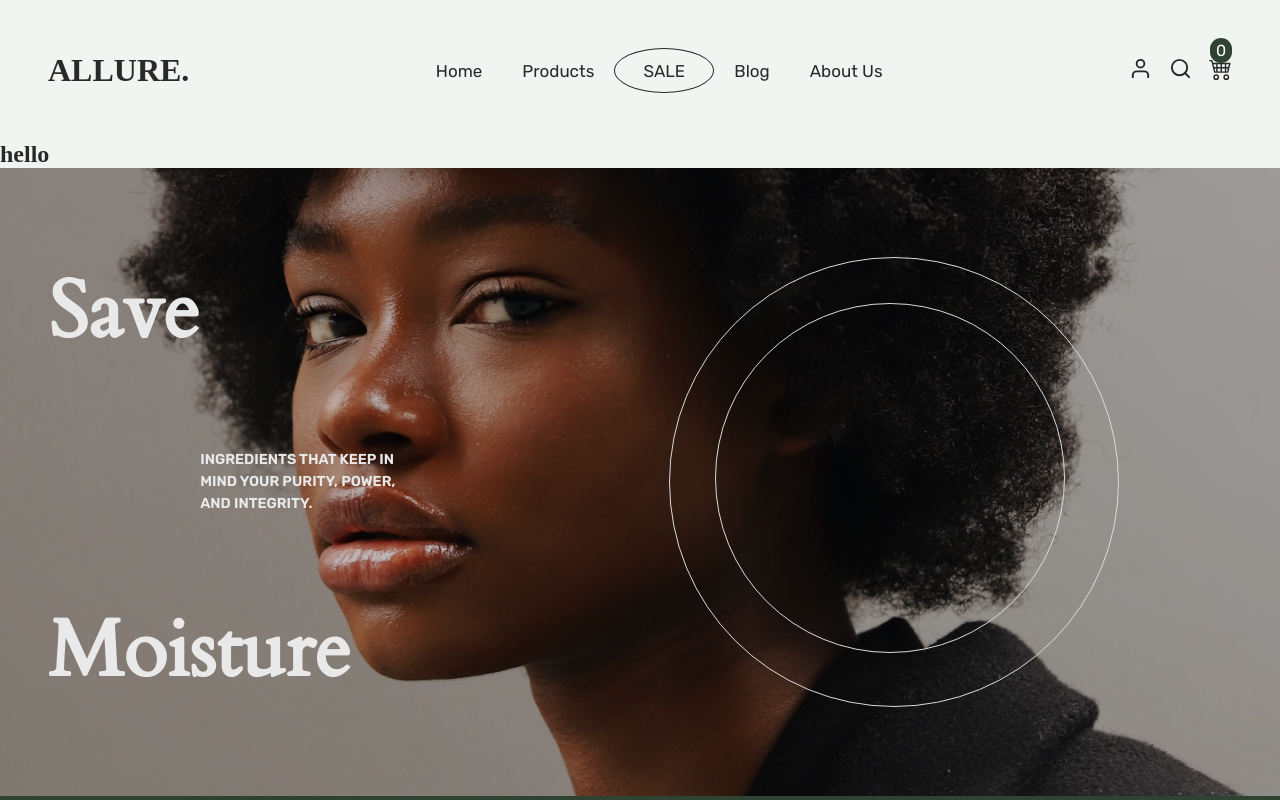
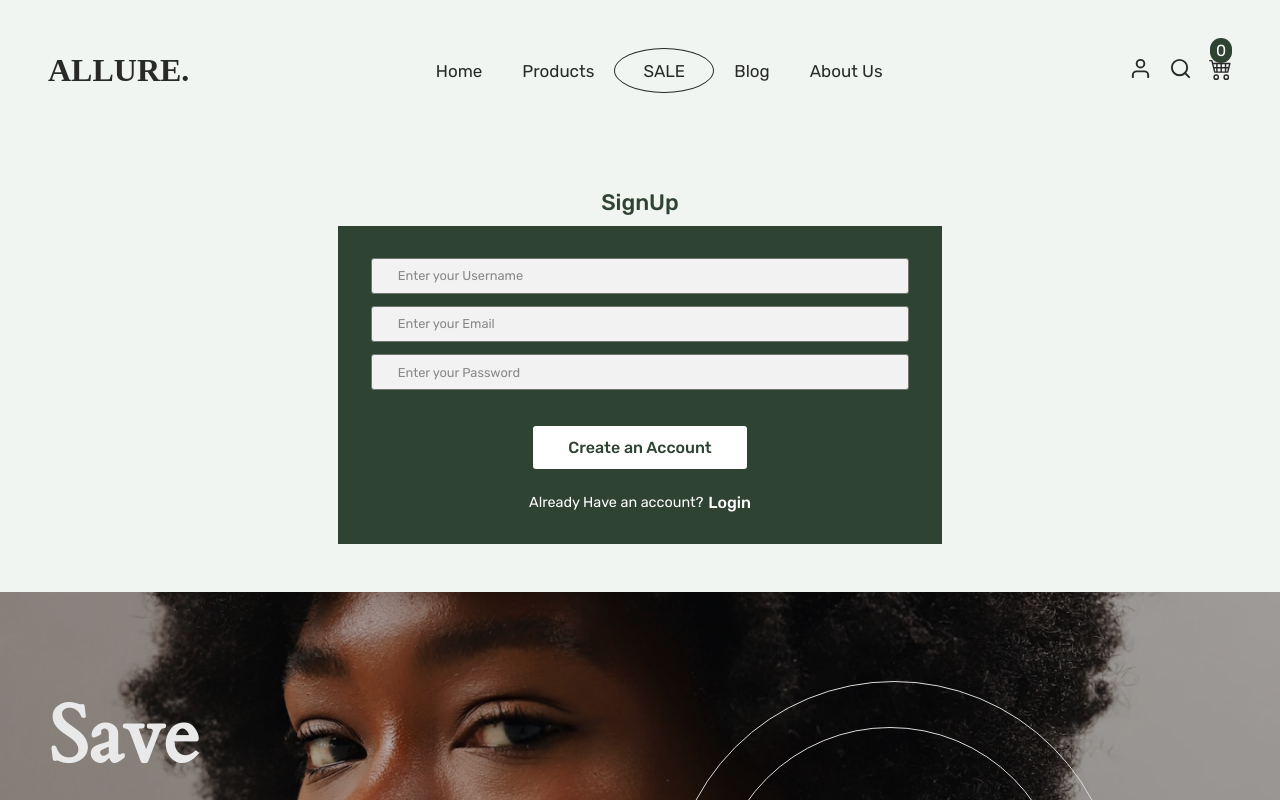
Before and after one commit to Kel-VinTech/Allure-ecommerce, a React (Vite) app: page /signup in a window 1280 px wide. Shown: the top 800 px of the page. Built offline with nearby package versions, Linux system fonts and the light colour scheme.

Commit message:
added signup page

```diff
--- a/src/pages/Cart/index.jsx
+++ b/src/pages/Cart/index.jsx
@@ -30,7 +30,7 @@ const Cart = () => {
                     >Shopping cart
                     <div className="cart-line2"></div>
                     </NavLink>
-                    <NavLink to="/checkout"
+                    <NavLink to="#"
                     >Shipping details</NavLink>
                     <NavLink to="#">Payment details</NavLink>
 
--- a/src/pages/Login/index.jsx
+++ b/src/pages/Login/index.jsx
@@ -15,7 +15,7 @@ const Login = () => {
                 <h2 className="login-text">Login</h2>
                 <div className="login-details">
                     <form action="#">
-                        <input type="text" name="" id="" placeholder="Enter your email" required
+                        <input type="email" name="" id="" placeholder="Enter your email" required
                             value={email} onChange={e => setEmail(e.target.value)}
                         />
                         <input type="text" name="" id="" placeholder="Enter your Password" required
--- a/src/pages/SignUp/index.jsx
+++ b/src/pages/SignUp/index.jsx
@@ -1,10 +1,36 @@
+import React from "react"
+import "/src/scss/Login.scss";
+import { Link } from "react-router-dom";
+import { useState } from "react";
 
-import React from "react"
 
 const SignUp = () => {
+
+    const [username, setUserName] = useState('')
+    const [email, setEmail] = useState('')
+    const [password, setPassword] = useState('')
+
     return (
         <main>
-            <h2>hello</h2>
+            <div className="login-section row">
+                <h2 className="login-text">SignUp</h2>
+                <div className="login-details">
+                    <form action="#">
+                    <input type="text" name="" id="" placeholder="Enter your Username" required
+                            value={username} onChange={e => setUserName(e.target.value)}
+                        />
+                        <input type="email" name="" id="" placeholder="Enter your Email" required
+                            value={email} onChange={e => setEmail(e.target.value)}
+                        />
+                        <input type="text" name="" id="" placeholder="Enter your Password" required
+                        value={password} onChange={e => setPassword(e.target.value)}
+                        />
+
+                        <button type="submit">Create an Account</button>
+                    </form>
+                    <span><p>Already Have an account?</p> <Link to="/login">Login</Link></span>
+                </div>
+            </div>
         </main>
     )
 }
--- a/src/scss/Login.scss
+++ b/src/scss/Login.scss
@@ -82,7 +82,7 @@ main{
                     font-family: 'Rubik', sans-serif;
 
                 p{
-                    font-size: .85rem;
+                    font-size: .9rem;
                     font-weight: 400;
                 }
                 a{
```
